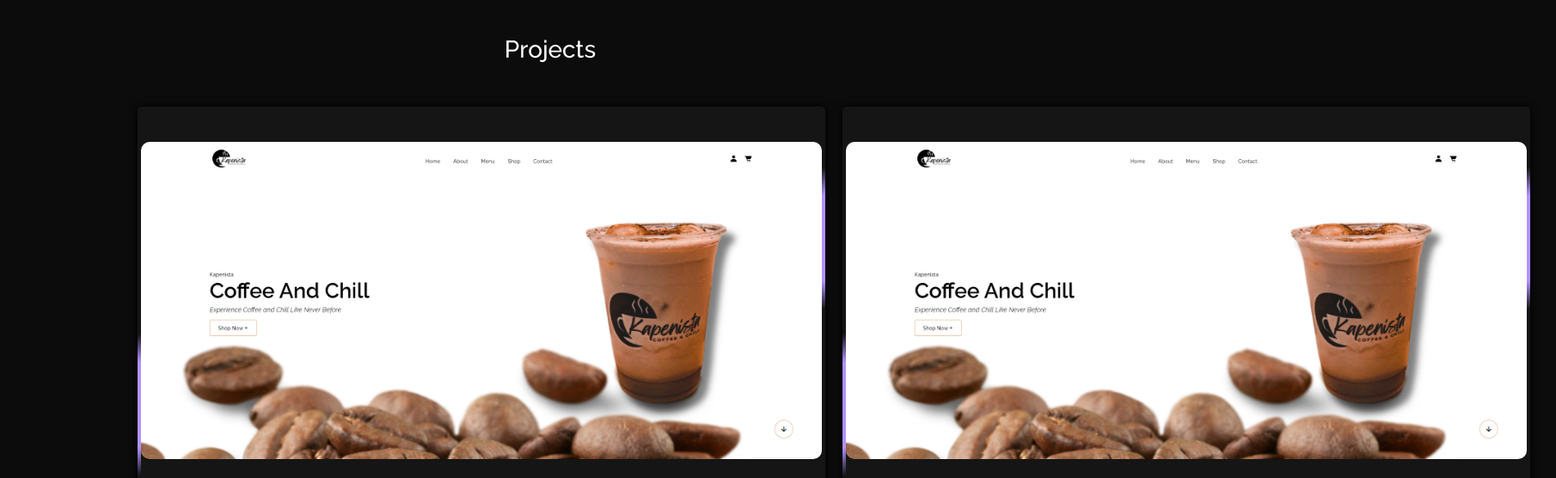
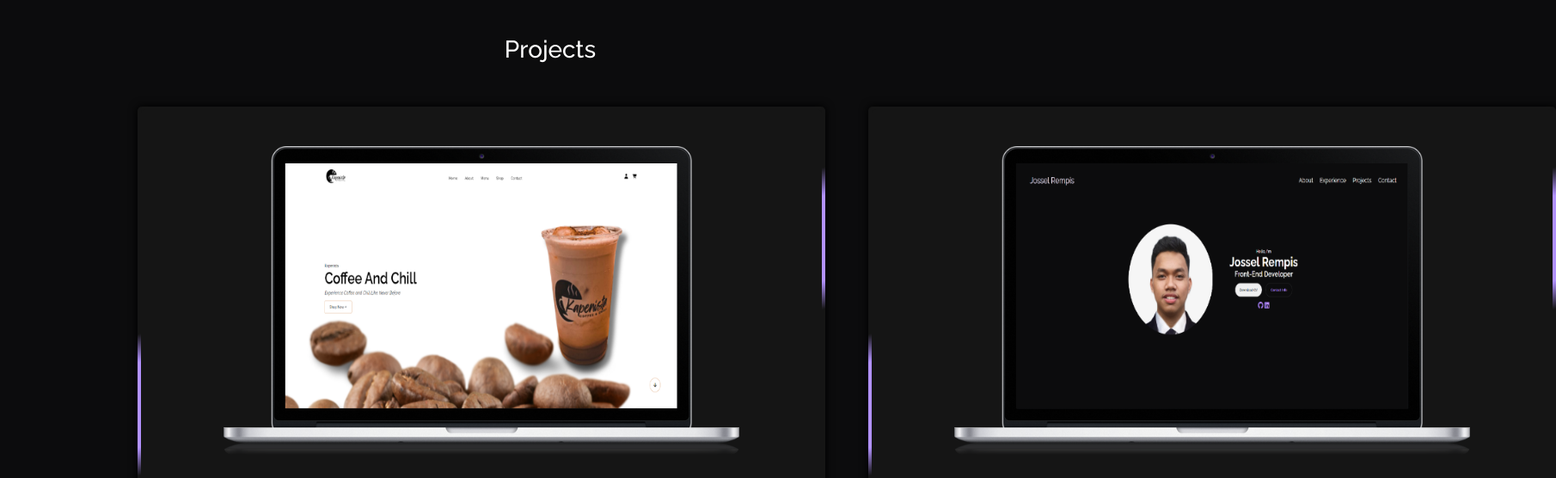
Before and after one commit to Josselrempis02/josselrempis02.github.io, a website: page index.html in a window 1280 px wide. Shown: the part 2370-2926 px from the top of the page at 86% size, 1810 px wide, since content can reach past the window. Drawn offline with nearby package versions, Linux system fonts and the light colour scheme.

Commit message:
update project css

```diff
--- a/css/projects.css
+++ b/css/projects.css
@@ -24,7 +24,7 @@
     display: grid;
     grid-template-columns: repeat(2, 1fr);
     grid-template-rows: repeat(2, 1fr);
-    grid-column-gap: 20px;
+    grid-column-gap: 50px;
     grid-row-gap: 50px;
 
 }
@@ -58,6 +58,7 @@ span{
     display: inline-flex;
     align-items: center;
     gap: 5px;
+    font-size: 15px;
     cursor: pointer;
 
 }
@@ -181,18 +182,23 @@ span{
     background-color: #00000099;
     backdrop-filter: blur(5px);
     border-radius: 5px;
+
   }
 
   .title_desc {
-    font-size: 11px;
+    font-size: 20px;
     max-width: 100%;
-    display: flex;
-    justify-content: space-between;
+    margin-bottom: 15px;
+    text-align: center;
+
   }
 
   .title_desc p {
-    width: 50%;
+    width: 100%;
+
+
   }
+
 
   .card-footer {
     color: #ffffff88;
@@ -251,6 +257,7 @@ span{
   }
 
   .back-content img {
-    width: 100%;
+    width: 600px;
+    max-width: 100%;
     border-radius: 10px;
   }
--- a/index.html
+++ b/index.html
@@ -165,7 +165,7 @@
                 <div class="content">
                   <div class="back">
                     <div class="back-content">
-                      <img src="/img/kapenista1.png" alt="" id="project-image" onclick="openPopup()">
+                      <img src="/img/laptop.png" alt="" id="project-image" onclick="openPopup()">
                       <strong>Kapenista-Ecommerce</strong>
                     </div>
                   </div>
@@ -177,20 +177,28 @@
                     </div>
                     <div class="front-content">
                       <div style="display: flex; gap: 5px;">
-                          <small class="badge">Pasta</small>
-                          <small class="badge">Italian</small>
-                          <small class="badge">Delicious</small>
+                          <small class="badge">HTML</small>
+                          <small class="badge">JS</small>
+                          <small class="badge">CSS</small>
+                          <small class="badge">PHP</small>
                       </div>
                       <div class="description">
                         <div class="title_desc">
                           <p class="title_desc">
-                            <strong>Spaguetti Bolognese</strong>
+                            <strong>Kapenista-Ecommerce</strong>
+
                           </p>
-                          <svg fill-rule="nonzero" height="15px" width="15px" viewBox="0,0,256,256" xmlns:xlink="http://www.w3.org/1999/xlink" xmlns="http://www.w3.org/2000/svg"><g style="mix-blend-mode: normal" text-anchor="none" font-size="none" font-weight="none" font-family="none" stroke-dashoffset="0" stroke-dasharray="" stroke-miterlimit="10" stroke-linejoin="miter" stroke-linecap="butt" stroke-width="1" stroke="none" fill-rule="nonzero" fill="#20c997"><g transform="scale(8,8)"><path d="M25,27l-9,-6.75l-9,6.75v-23h18z"></path></g></g></svg>
+
                         </div>
-                        <p class="card-footer">
-                          30 Mins &nbsp; | &nbsp; 1 Serving
-                        </p>
+                        <div class="">
+                          <p> Kapenista is a web-based e-commerce platform renowned for its seamless shopping experience. With a user-friendly interface and diverse product range, we prioritize convenience and reliability. Secure payment options and efficient delivery services further enhance the Kapenista experience, making it the preferred choice for online shoppers.
+
+
+
+
+
+                          </p>
+                        </div>
                       </div>
                       <div>
                         <a href="https://github.com/Josselrempis02/josselrempis02.github.io" class="github-text"><i class="bx bxl-github"></i> GitHub</a>
@@ -205,8 +213,8 @@
                 <div class="content">
                   <div class="back">
                     <div class="back-content">
-                      <img src="/img/kapenista1.png" alt="" id="project-image" onclick="openPopup()">
-                      <strong>Kapenista-Ecommerce</strong>
+                      <img src="/img/laptop (1).png" alt="" id="project-image" onclick="openPopup()">
+                      <strong>My-Portfolio</strong>
                     </div>
                   </div>
                   <div class="front">
```
Also changed, not shown: img/laptop (1).png (added), img/laptop.png (added).
